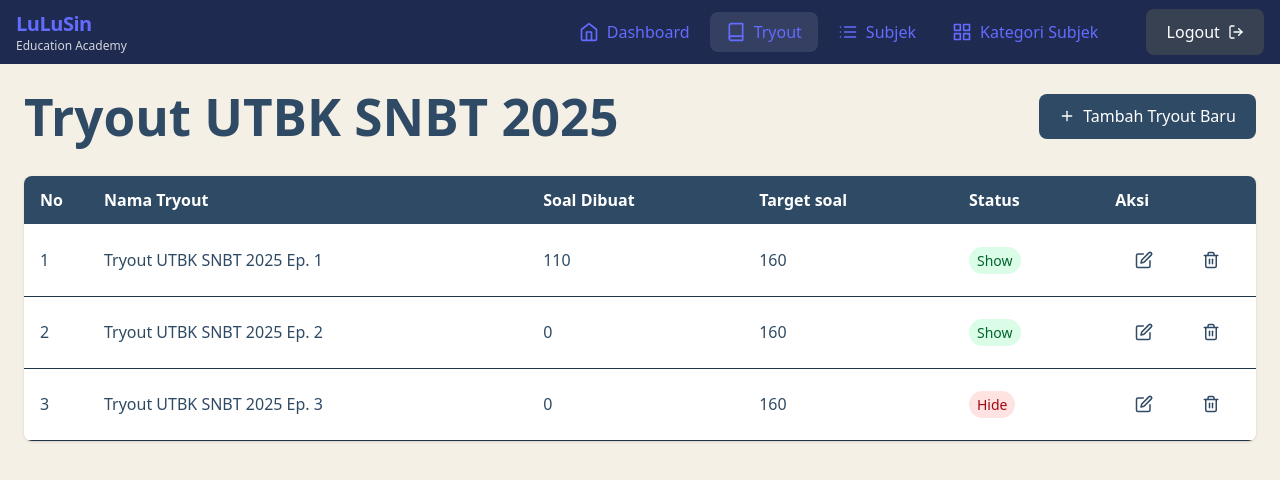
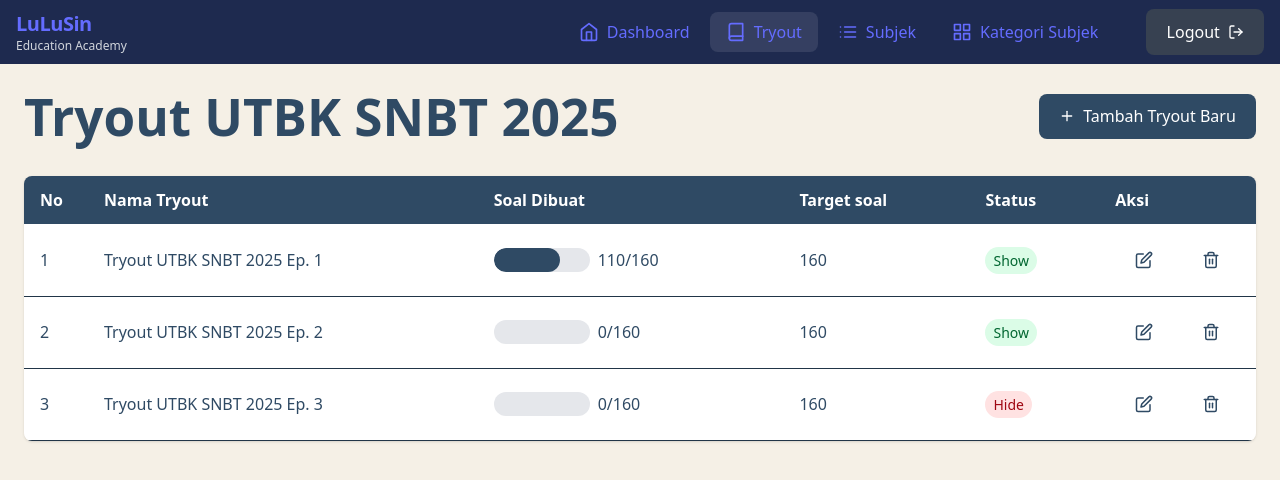
Before and after one commit to mifzalf/LuLuSin-FrontEnd, a React (Vite) app: page /guru/tryout in a window 1280 px wide. Shown: the top 480 px of the page. Built offline with nearby package versions, Linux system fonts and the light colour scheme.

Commit message:
Update GuruTyout

```diff
--- a/src/Pages/Guru/GuruTryout.jsx
+++ b/src/Pages/Guru/GuruTryout.jsx
@@ -84,7 +84,21 @@ const GuruTryout = () => {
                 <tr key={tryout.id} className="bg-white border-b hover:bg-gray-50">
                   <td className="py-4 px-4 text-[#2f4a64] font-medium">{index + 1}</td>
                   <td className="py-4 px-4 text-[#2f4a64] font-medium">{tryout.nama}</td>
-                  <td className="py-4 px-4 text-[#2f4a64] font-medium">{tryout.soalDibuat}</td>
+                  <td className="py-4 px-4">
+                    <div className="flex items-center gap-2">
+                      <div className="w-24 h-6 bg-gray-200 rounded-full overflow-hidden">
+                        <div
+                          className="h-full bg-[#2f4a64] rounded-full transition-all duration-300"
+                          style={{
+                            width: `${Math.min((tryout.soalDibuat / tryout.targetSoal) * 100, 100)}%`
+                          }}
+                        />
+                      </div>
+                      <span className="text-[#2f4a64] font-medium">
+                        {tryout.soalDibuat}/{tryout.targetSoal}
+                      </span>
+                    </div>
+                  </td>
                   <td className="py-4 px-4 text-[#2f4a64] font-medium">{tryout.targetSoal}</td>
                   <td className="py-4 px-4">
                     <span className={`px-2 py-1 rounded-full text-sm font-medium ${
```
